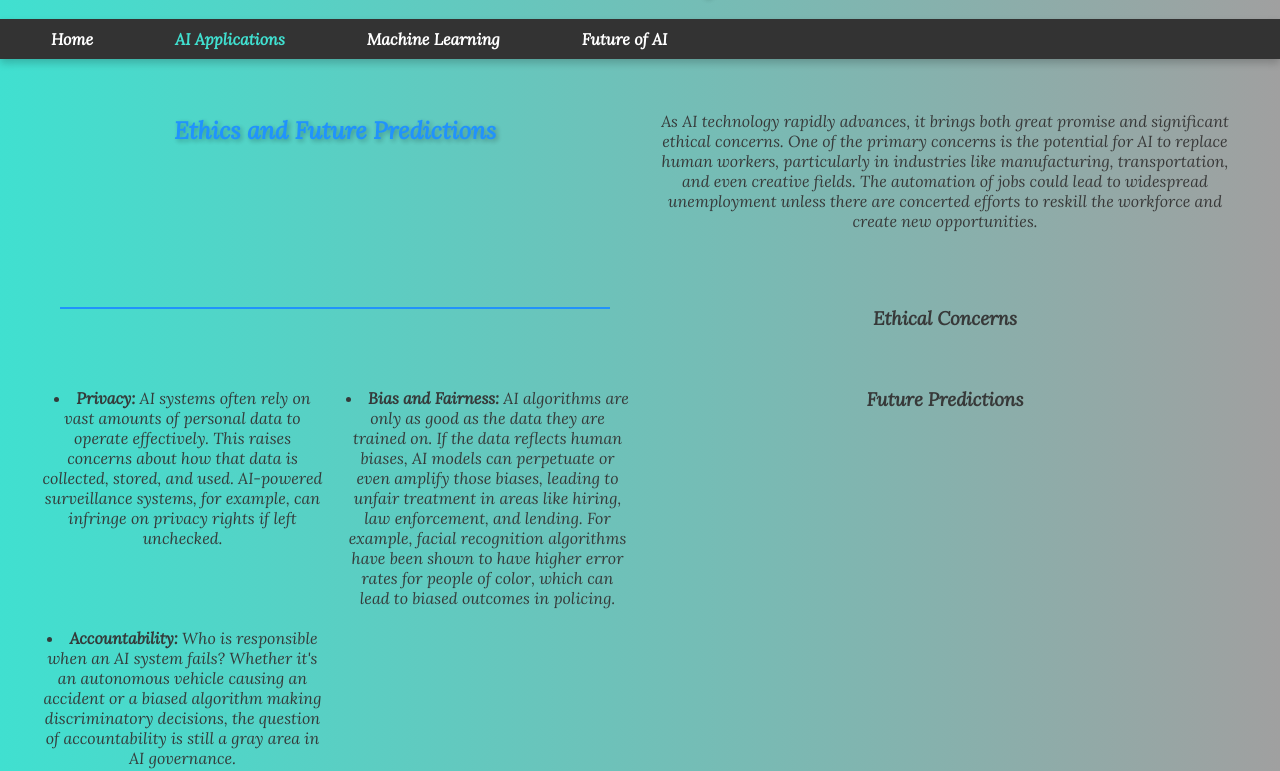
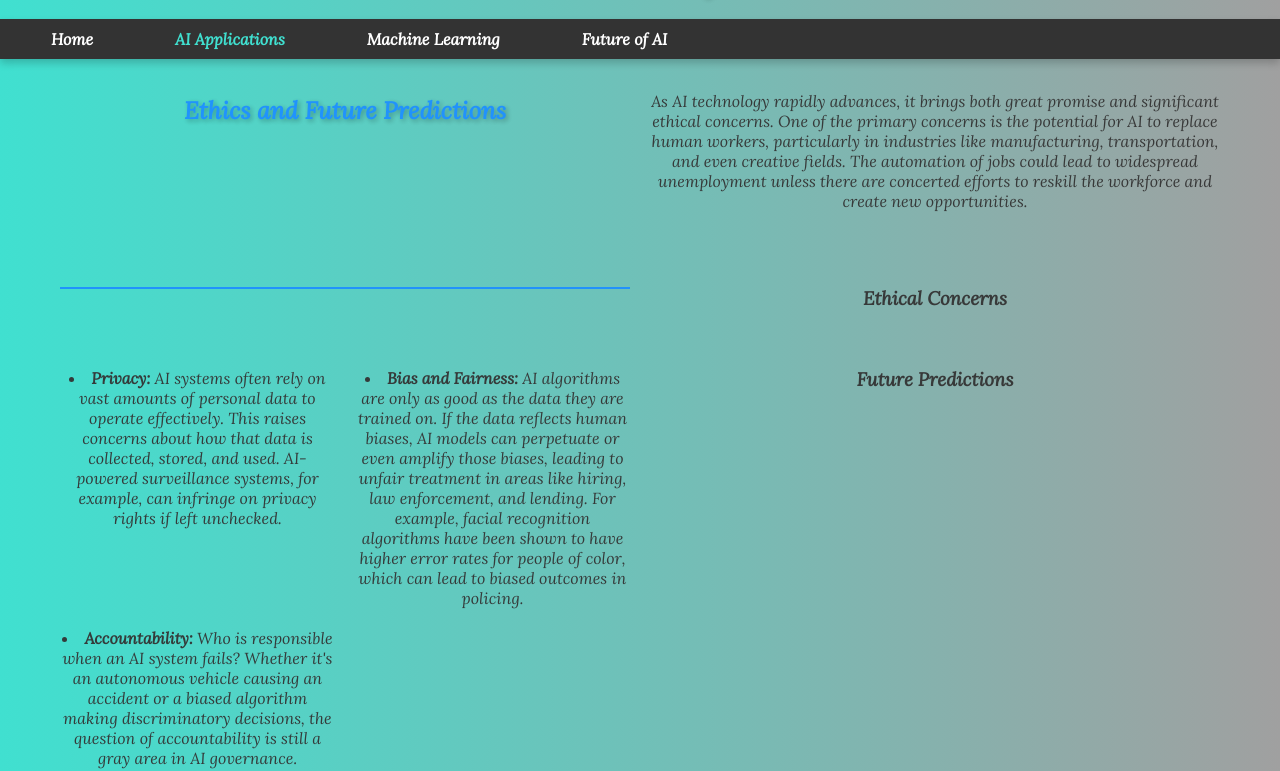
Before and after one commit to AlgorithmicDeity/Unit-2-Project, a plain HTML site: page future.html in a window 1280 px wide. Shown: the part 65-836 px from the top of the page. Drawn offline with Linux system fonts and the light colour scheme.

Commit message:
styles.css

```diff
--- a/styles.css
+++ b/styles.css
@@ -88,10 +88,10 @@ footer {
 
 /* Divider between sections */
 .divider {
-    width: calc(100% - 40px); /* Make the divider span the width minus padding */
+    width: 100%; /* Spans the full width of the parent content section */
     height: 2px;
     background-color: #1e90ff; /* Blue color for the divider */
-    margin: 20px auto;
+    margin: 20px 0; /* Adds space above and below the divider */
     display: block;
 }
 
@@ -120,9 +120,11 @@ footer {
 
 /* CSS Grid for the content section */
 .content {
-    display: block;
-    max-width: 1200px;
-    margin: 0 auto;
+    width: 100%; /* Ensures the section spans the full width of the container */
+    max-width: 1200px; /* Optional, controls max width for better readability */
+    margin: 0 auto; /* Centers the content on the page */
+    padding: 0 20px; /* Provides padding for better spacing on smaller screens */
+    box-sizing: border-box; /* Ensures padding is included in width calculations */
 }
 
 .content figure {
```
